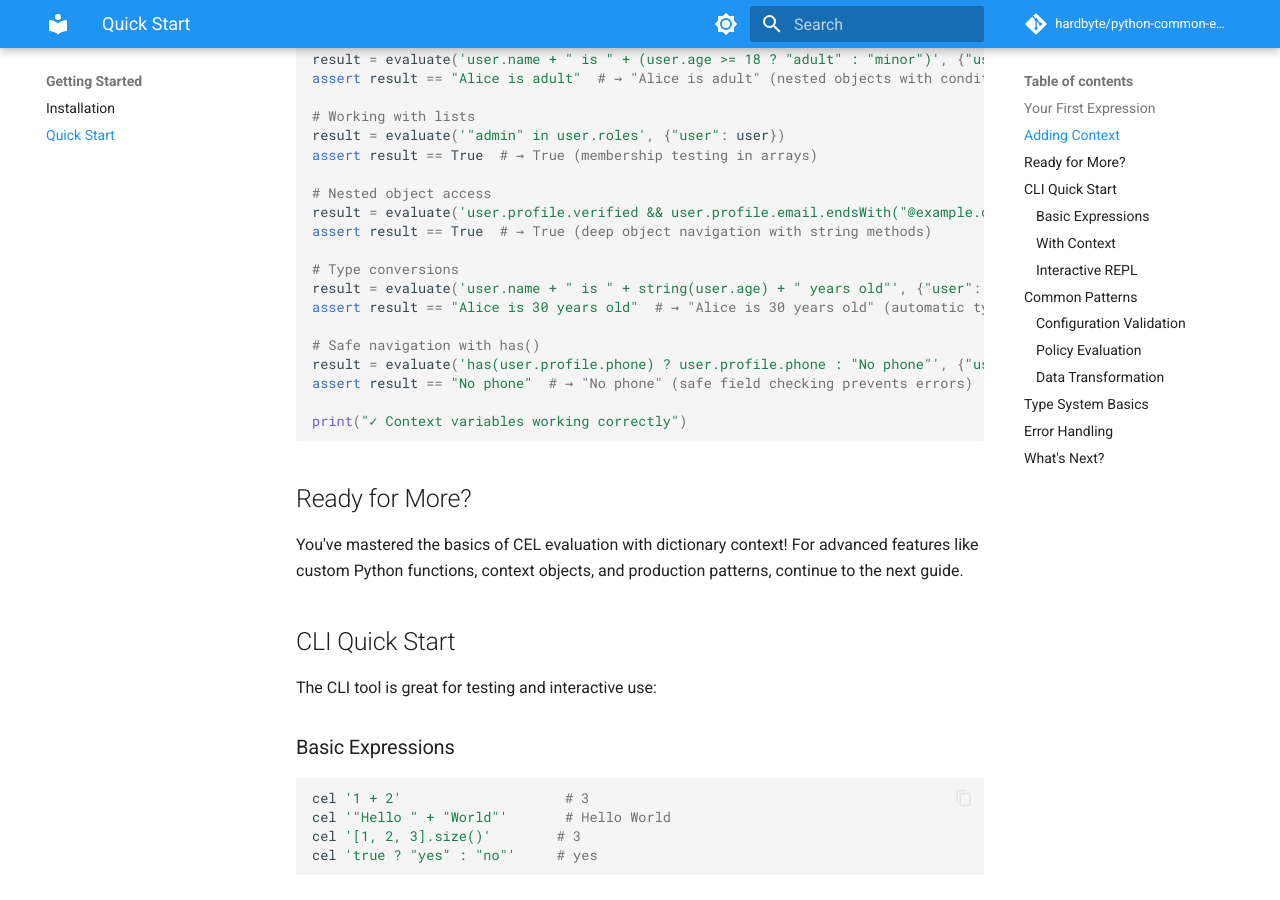
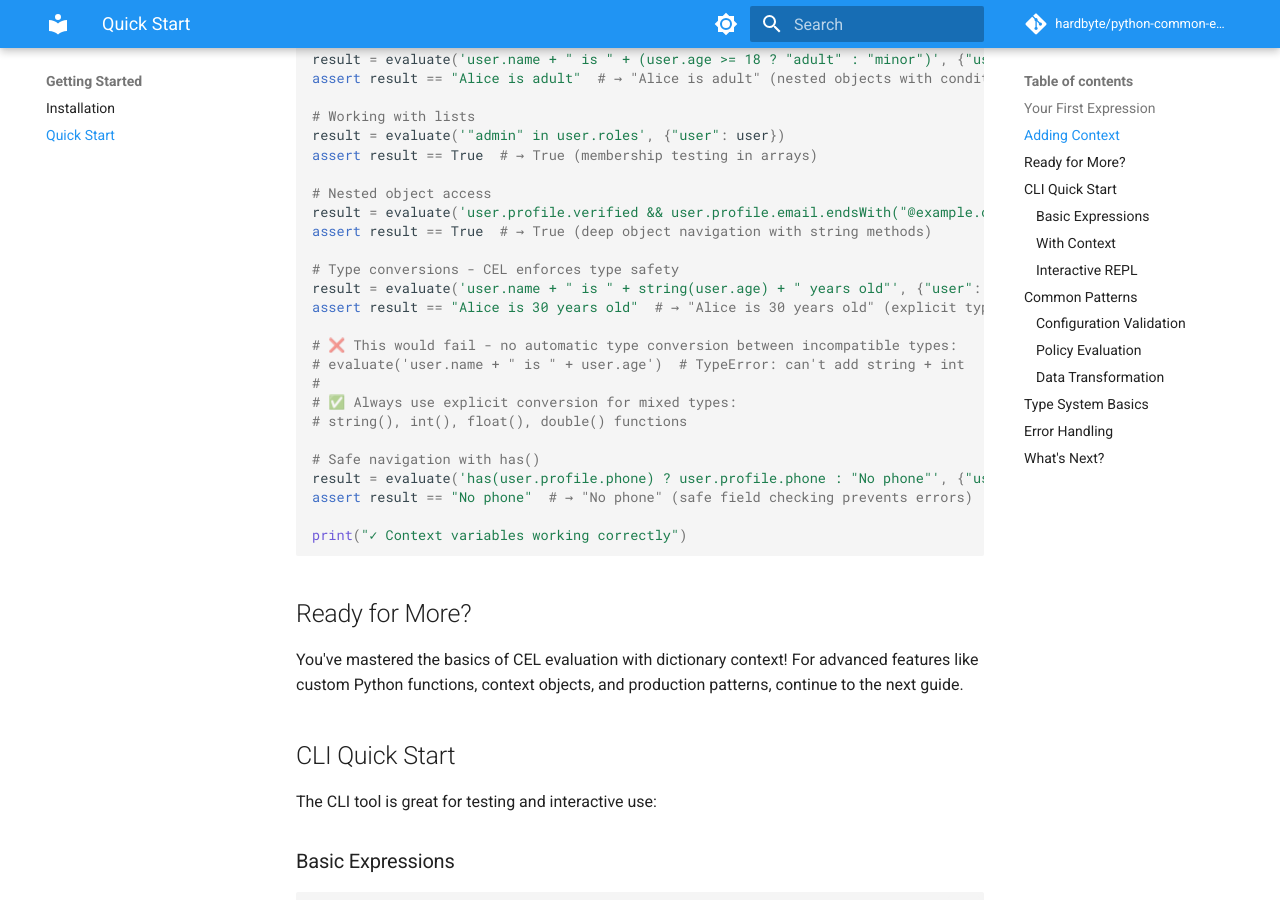
Before and after one commit to hardbyte/python-common-expression-language, an MkDocs documentation site: the page built from docs/getting-started/quick-start.md, in a window 1280 px wide and 900 px high, scrolled down 1434 px. Built offline with MkDocs 1.6.1 and Material for MkDocs 9.7.7, drawn with Linux system fonts in a browser that asks for light colours; comment, search, counter and statistics services are not loaded.

Commit message:
Improve quick-start documentation for type safety
- Update type conversion example comment for clarity
- Add explicit guidance about CEL type safety rules
- Show examples of invalid operations that would fail
- Emphasize use of explicit conversion functions

🤖 Generated with [Claude Code](https://claude.ai/code)

Co-Authored-By: Claude <noreply@anthropic.com>

```diff
--- a/docs/getting-started/quick-start.md
+++ b/docs/getting-started/quick-start.md
@@ -72,9 +72,15 @@ assert result == True  # → True (membership testing in arrays)
 result = evaluate('user.profile.verified && user.profile.email.endsWith("@example.com")', {"user": user})
 assert result == True  # → True (deep object navigation with string methods)
 
-# Type conversions
+# Type conversions - CEL enforces type safety
 result = evaluate('user.name + " is " + string(user.age) + " years old"', {"user": user})
-assert result == "Alice is 30 years old"  # → "Alice is 30 years old" (automatic type conversion)
+assert result == "Alice is 30 years old"  # → "Alice is 30 years old" (explicit type conversion with string())
+
+# ❌ This would fail - no automatic type conversion between incompatible types:
+# evaluate('user.name + " is " + user.age')  # TypeError: can't add string + int
+#
+# ✅ Always use explicit conversion for mixed types:
+# string(), int(), float(), double() functions
 
 # Safe navigation with has()
 result = evaluate('has(user.profile.phone) ? user.profile.phone : "No phone"', {"user": user})
```
